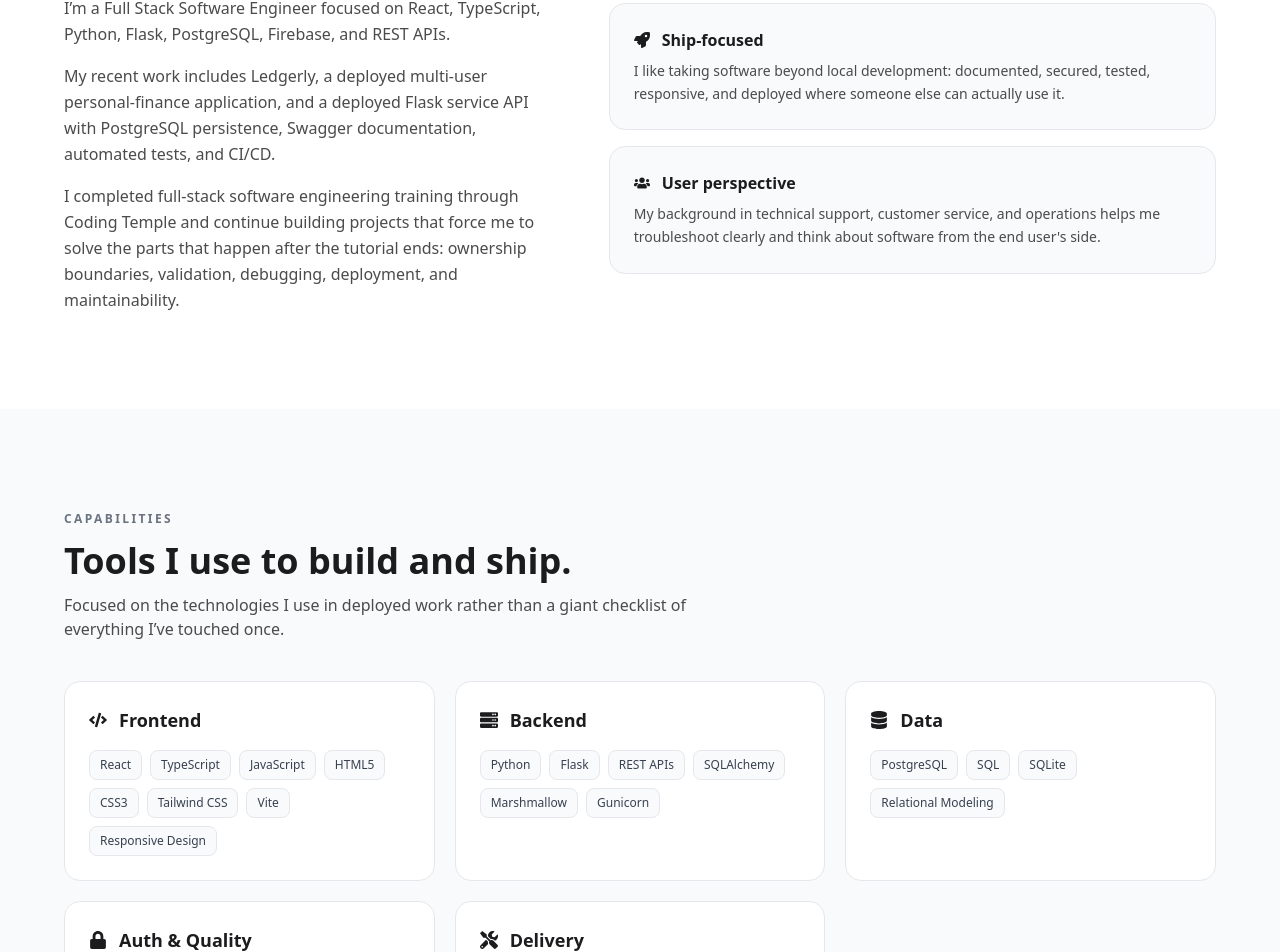
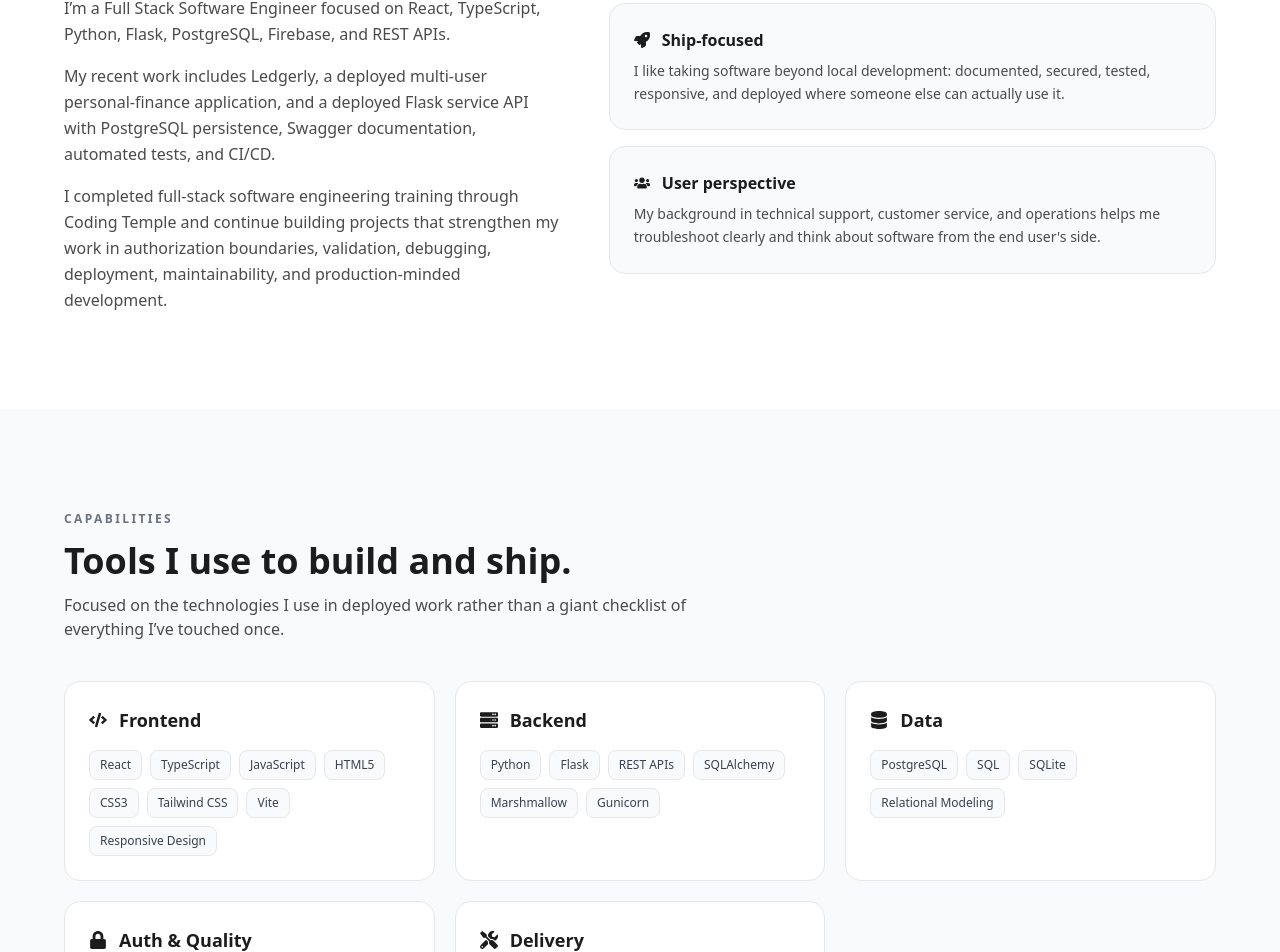
Before and after one commit to MotherTheresa64/portfolio-website, a React (Vite) app: page / in a window 1280 px wide. Shown: the part 2279-3231 px from the top of the page. Built offline with nearby package versions, Linux system fonts and the light colour scheme.

Commit message:
polish about section for recruiters

```diff
--- a/src/components/About.tsx
+++ b/src/components/About.tsx
@@ -17,7 +17,7 @@ const About = () => {
             <div className="space-y-4 text-textSubtle dark:text-gray-300 leading-relaxed">
               <p>I’m a Full Stack Software Engineer focused on React, TypeScript, Python, Flask, PostgreSQL, Firebase, and REST APIs.</p>
               <p>My recent work includes Ledgerly, a deployed multi-user personal-finance application, and a deployed Flask service API with PostgreSQL persistence, Swagger documentation, automated tests, and CI/CD.</p>
-              <p>I completed full-stack software engineering training through Coding Temple and continue building projects that force me to solve the parts that happen after the tutorial ends: ownership boundaries, validation, debugging, deployment, and maintainability.</p>
+              <p>I completed full-stack software engineering training through Coding Temple and continue building projects that strengthen my work in authorization boundaries, validation, debugging, deployment, maintainability, and production-minded development.</p>
             </div>
           </div>
           <div className="grid gap-4">
```
